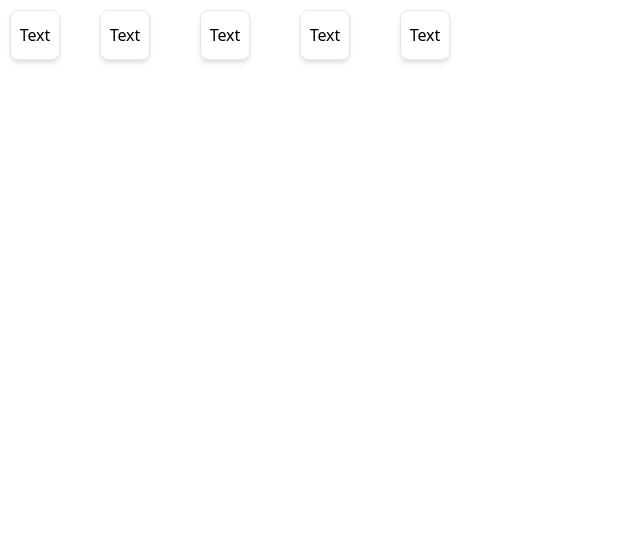
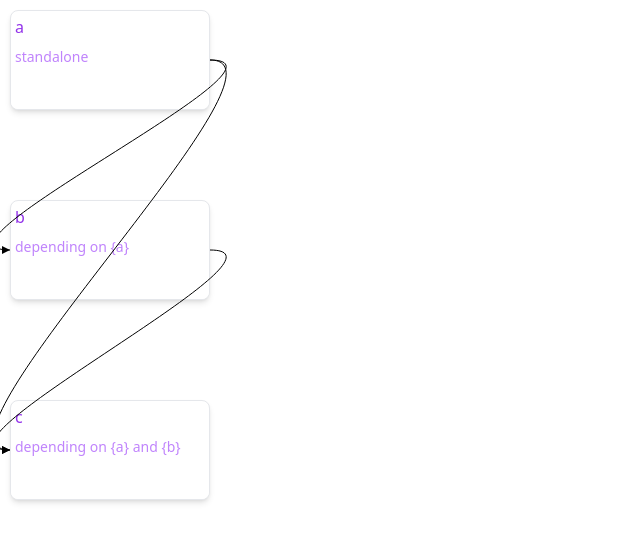
Before and after one commit to xloc/prompt-graph, a Vue app: page / in a window 1280 px wide. Shown: the top 542 px of the page, without its empty margins (0-640 px from the left). Built offline with nearby package versions, Linux system fonts and the light colour scheme.

Commit message:
draw dependency connections

```diff
--- a/src/App.vue
+++ b/src/App.vue
@@ -6,23 +6,20 @@ import { ref, watchEffect } from 'vue';
 
 
 const blocks = ref<BlockModel[]>([
-  { x: 10, y: 10, width: 50, height: 50 },
-  { x: 100, y: 10, width: 50, height: 50 },
-  { x: 200, y: 10, width: 50, height: 50 },
-  { x: 300, y: 10, width: 50, height: 50 },
-  { x: 400, y: 10, width: 50, height: 50 },
+  { x: 10, y: 10, width: 200, height: 100, id: 'a', prompt: 'standalone' },
+  { x: 10, y: 200, width: 200, height: 100, id: 'b', prompt: 'depending on {a}' },
+  { x: 10, y: 400, width: 200, height: 100, id: 'c', prompt: 'depending on {a} and {b}' },
 ]);
 
 watchEffect(() => {
-
 })
 
 </script>
 
 <template>
   <div class="relative w-screen h-screen overflow-hidden">
-    <ConnectionCanvas></ConnectionCanvas>
-    <Block v-for="(_, i) in blocks" v-model="blocks[i]"></Block>
+    <Block v-for="(_, i) in blocks" v-model="blocks[i]" class="z-0"></Block>
+    <ConnectionCanvas :blocks="blocks" class="absolute pointer-events-none"></ConnectionCanvas>
   </div>
   <!-- <HelloWorld msg="Vite + Vue" /> -->
 </template>
--- a/src/components/Block.vue
+++ b/src/components/Block.vue
@@ -25,13 +25,14 @@ const start = function (e: MouseEvent) {
 const reset = () => {
   removeEventListener('mousemove', updateLocation);
 };
-
 </script>
 
 <template>
-  <div class="absolute border rounded-lg shadow-md flex justify-center items-center bg-white" @mousedown="start"
-    @mouseup="reset"
+  <div class="absolute border rounded-lg shadow-md flex flex-col justify-center items-start bg-white overflow-hidden"
+    @mousedown="start" @mouseup="reset"
     :style="{ width: `${block.width}px`, height: `${block.height}px`, left: `${block.x}px`, top: `${block.y}px` }">
-    Text
+    <h1 class=" text-purple-600 m-1">{{ block.id }}</h1>
+    <textarea class="flex-1  w-full p-1 resize-none text-sm text-purple-400" v-model="block.prompt"
+      @mousedown.stop></textarea>
   </div>
 </template>
--- a/src/components/ConnectionCanvas.vue
+++ b/src/components/ConnectionCanvas.vue
@@ -1,7 +1,9 @@
 <script setup lang="ts">
-import { onMounted, onUnmounted, ref } from 'vue';
+import { nextTick, onMounted, onUnmounted, ref, watchEffect } from 'vue';
+import { BlockModel } from './model';
 
-
+const props = defineProps<{ blocks: BlockModel[]; }>();
+const canvas = ref<HTMLCanvasElement | null>(null);
 const h = ref(0);
 const w = ref(0);
 
@@ -10,16 +12,72 @@ const updateSize = () => {
   w.value = window.innerWidth;
 };
 
-onMounted(() => {
+const getParentIDsOf = (block: BlockModel) => {
+  const prompt = block.prompt;
+  const matches = prompt.matchAll(/\{(\w+)\}/g);
+  return [...matches].map(m => m[1]);
+};
+
+const drawAllConnectionTo = (to: BlockModel, ctx: CanvasRenderingContext2D) => {
+  const toX = to.x;
+  const toY = to.y + to.height / 2;
+  const parents = getParentIDsOf(to)
+    .map(id => props.blocks.find(b => b.id === id))
+    .filter(b => b !== undefined) as BlockModel[];
+
+  for (const block of parents) {
+    if (block.id === to.id) continue;
+    const fromX = block.x + block.width;
+    const fromY = block.y + block.height / 2;
+
+    // draw beizer curve from (fromX, fromY) to (toX, toY)
+    ctx.beginPath();
+    ctx.moveTo(fromX, fromY);
+    ctx.bezierCurveTo(fromX + 100, fromY, toX - 100, toY, toX, toY);
+    ctx.stroke();
+
+    // draw arrow at (toX, toY)
+    ctx.beginPath();
+    ctx.moveTo(toX, toY);
+    ctx.lineTo(toX - 8, toY - 4);
+    ctx.lineTo(toX - 8, toY + 4);
+    ctx.closePath();
+    ctx.fill();
+  }
+};
+
+const drawConnections = () => {
+  const ctx = canvas.value?.getContext('2d');
+  if (!ctx) return;
+
+  ctx.clearRect(0, 0, w.value, h.value);
+
+  ctx.strokeStyle = 'black';
+  // ctx.filter = 'drop-shadow(3px 3px 1px #0008)';
+  ctx.lineWidth = 1;
+
+  for (const block of props.blocks) {
+    drawAllConnectionTo(block, ctx);
+  }
+};
+
+onMounted(async () => {
   updateSize();
   window.addEventListener('resize', updateSize);
+
+  await nextTick();
+  drawConnections();
 });
 
 onUnmounted(() => {
   window.removeEventListener('resize', updateSize);
 });
+
+watchEffect(() => {
+  drawConnections();
+});
 </script>
 
 <template>
-  <canvas :height="h" :width="w"></canvas>
+  <canvas ref="canvas" :height="h" :width="w"></canvas>
 </template>
```
Also changed, not shown: src/components/model.ts (+7 -0 lines).
